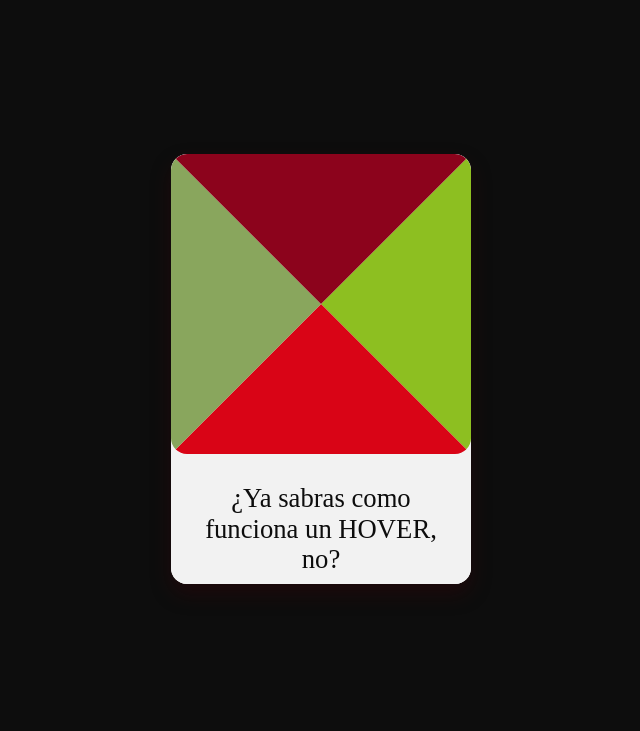
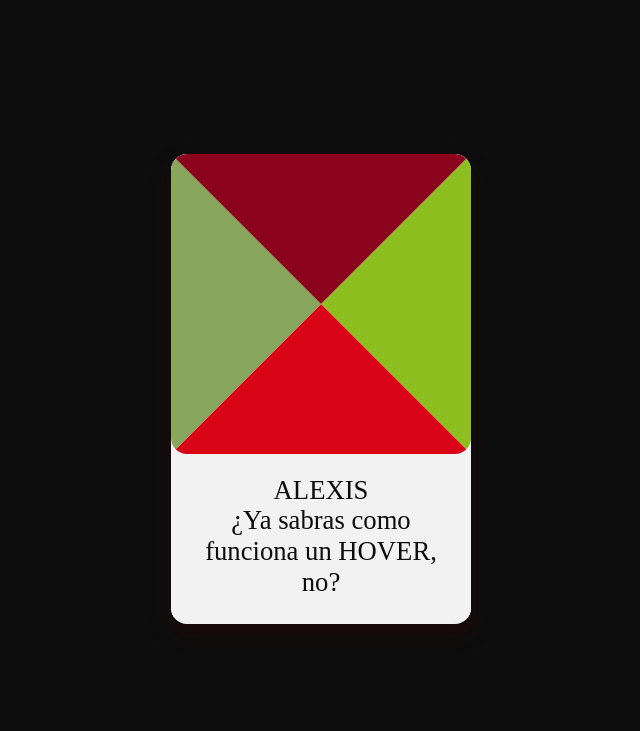
Before and after one commit to Mayonesio/amigo-invisible, a plain HTML site: page index.html in a window 1280 px wide. Shown: the whole page, without its empty margins (319-959 px from the left). Drawn offline with Linux system fonts and the light colour scheme; a web font is replaced by a local one.

Commit message:
correccion nombre

```diff
--- a/index.html
+++ b/index.html
@@ -35,7 +35,7 @@
       <!-- <svg xmlns="http://www.w3.org/2000/svg" width="24" height="24" viewBox="0 0 24 24" fill="none" stroke="currentColor" stroke-width="2" stroke-linecap="round" stroke-linejoin="round">
         <path d="M19 21l-7-5-7 5V5a2 2 0 0 1 2-2h10a2 2 0 0 1 2 2z"></path> -->
       </svg>
-          <span>¿Ya sabras como funciona un HOVER, no?</span>
+          <span>ALEXIS<BR>¿Ya sabras como funciona un HOVER, no?</span>
           <!-- </div>
       <svg xmlns="http://www.w3.org/2000/svg" width="24" height="24" viewBox="0 0 24 24" fill="none" stroke="currentColor" stroke-width="2" stroke-linecap="round" stroke-linejoin="round">
         <circle cx="12" cy="12" r="1"></circle>
--- a/style.css
+++ b/style.css
@@ -9,12 +9,13 @@ body{
 .main__container {
     display: flex;
     justify-content: center;
-    MARGIN-TOP: 12%;
+    margin-top: 12%;
+    margin-bottom: 10%;
 }
 
 .container {
     width: 300px;
-    height: 430px;
+    height: 470px;
     border-radius: 1em;
     overflow: hidden;
     box-shadow: 0 10px 20px #35030763;
```
